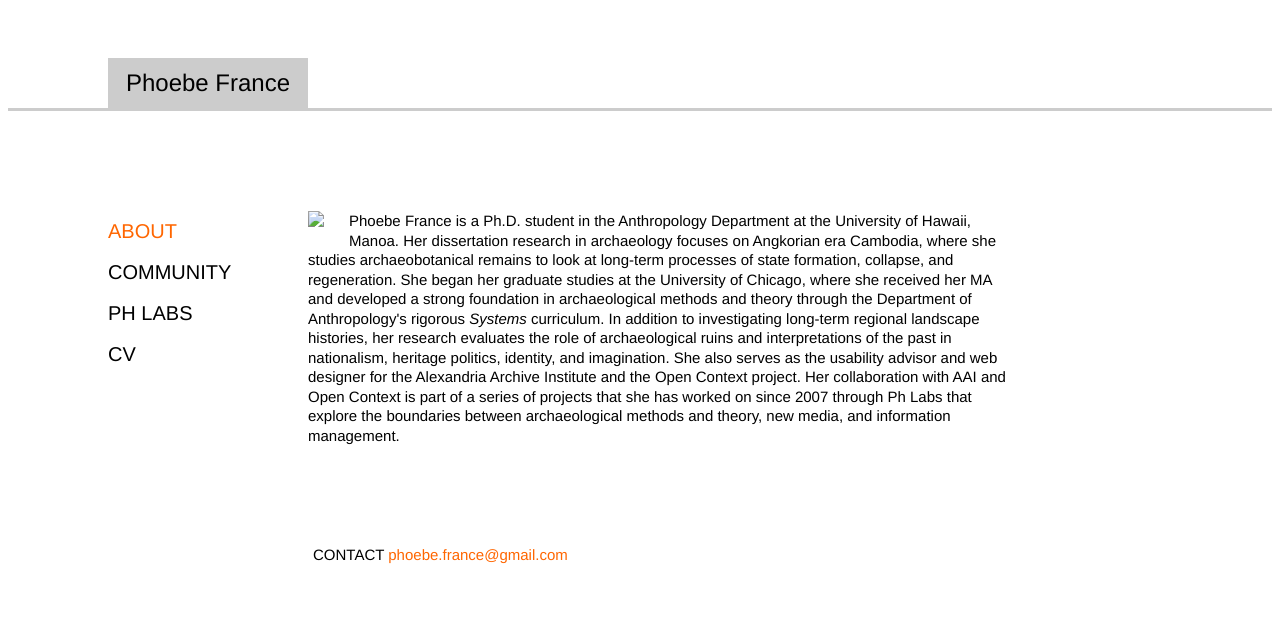
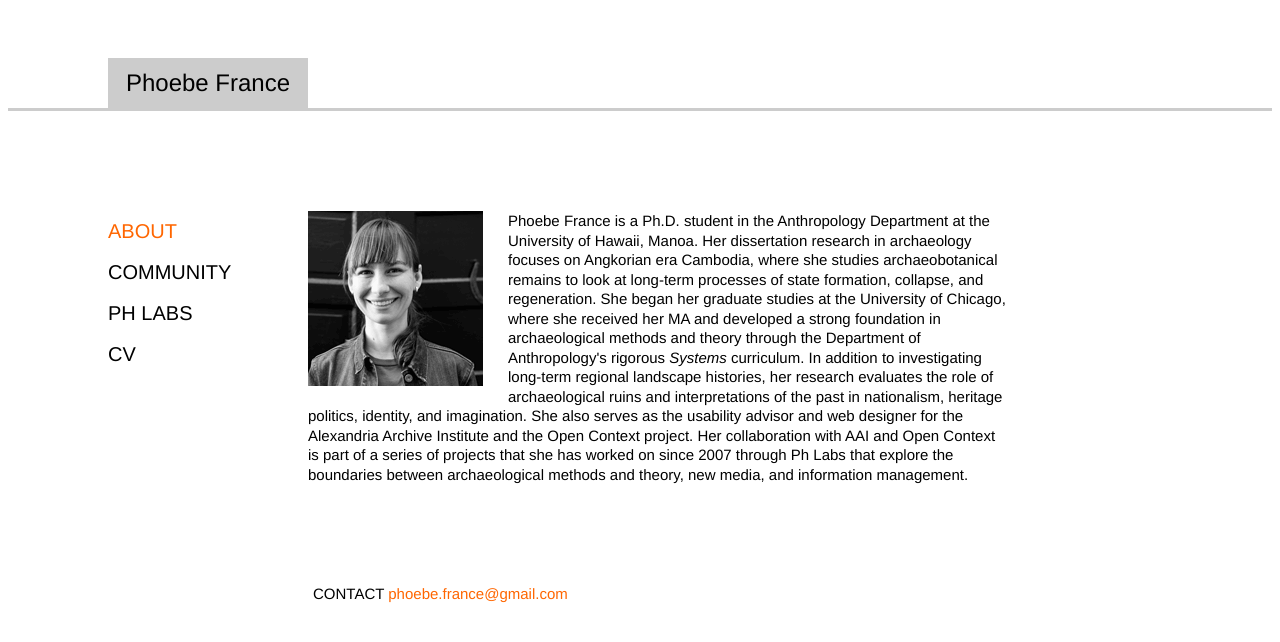
Before and after one commit to phoebefrance/phoebefrance.net, a Jekyll site: the page built from index.md, in a window 1280 px wide. Shown: the top 642 px of the page. Built offline with Jekyll 4.4.1, drawn with Linux system fonts in a browser that asks for light colours.

Commit message:
fix image path

```diff
--- a/index.md
+++ b/index.md
@@ -10,7 +10,7 @@ title:  "Phoebe France"
 		{% include nav2.html %}
 		<div id="content">
 			<div id="content_inner">
-				<img src="{{ site.url }}/images/img_phoebe2013.gif">
+				<img src="/images/img_phoebe2013.gif">
 				<p>Phoebe France is a Ph.D. student in the Anthropology Department at the University of Hawaii, Manoa.  Her dissertation research in archaeology focuses on Angkorian era Cambodia, where she studies archaeobotanical remains to look at long-term processes of state formation, collapse, and regeneration.  She began her graduate studies at the University of Chicago, where she received her MA and developed a strong foundation in archaeological methods and theory through the Department of Anthropology's rigorous <em>Systems</em> curriculum.  In addition to investigating long-term regional landscape histories, her research evaluates the role of archaeological ruins and interpretations of the past in nationalism, heritage politics, identity, and imagination.  She also serves as the usability advisor and web designer for the Alexandria Archive Institute and the Open Context project.  Her collaboration with AAI and Open Context is part of a series of projects that she has worked on since 2007 through Ph Labs that explore the boundaries between archaeological methods and theory, new media, and information management.
 				</p>
 				<span><p>CONTACT <a href="mailto:phoebe.france@gmail.com">phoebe.france@gmail.com</a></p></span>
```
